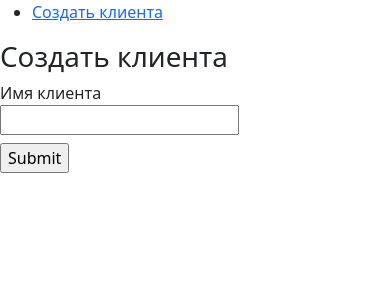
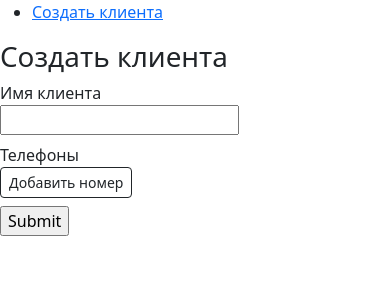
Before and after one commit to stz777/crm-mif, a Next.js app: page /clients/create in a window 390 px wide. Shown: the top 300 px of the page. Built offline with nearby package versions, Linux system fonts and the light colour scheme.

Commit message:
append phones field

```diff
--- a/src/app/clients/create/createClientForm.tsx
+++ b/src/app/clients/create/createClientForm.tsx
@@ -1,21 +1,45 @@
 "use client"
 
 import FieldWrapper from "@/app/ui/form/fieldWrapper";
-import { useForm } from "react-hook-form";
+import { useFieldArray, useForm } from "react-hook-form";
+
+interface PhoneFiels {
+    phone: string
+}
+
+type FormValues = {
+    fio: string
+    phones: PhoneFiels[];
+};
 
 export default function CreateClientForm() {
-    const { register, handleSubmit, formState: { errors } } = useForm();
-
+    const { register, handleSubmit, formState: { errors }, control } = useForm<FormValues>();
+    const { fields: phonesFields, append: appendPhone, remove } = useFieldArray({
+        control,
+        name: "phones",
+    });
     return (
         <form onSubmit={handleSubmit(onSubmit)}>
 
-            <FieldWrapper
-                title="Имя клиента"
+            <FieldWrapper title="Имя клиента"
                 field={<>
                     <input {...register("fio", { required: true })} />
                     <div>{errors.fio && <span>Это обязательное поле</span>}</div>
                 </>}
-            ></FieldWrapper>
+            />
+
+            <FieldWrapper title="Телефоны"
+                field={<>
+                    {phonesFields.map(({ phone, id }, i) => <div className={id}>
+                        <input placeholder="Введите номер телефона" {...register(`phones.${i}.phone`, { required: true })} />
+                    </div>)}
+                    <div
+                        onClick={() => {
+                            appendPhone({ phone: "" })
+                        }}
+                        className="btn btn-outline-dark btn-sm">Добавить номер</div>
+                </>}
+            />
 
             <input type="submit" />
         </form>
```
